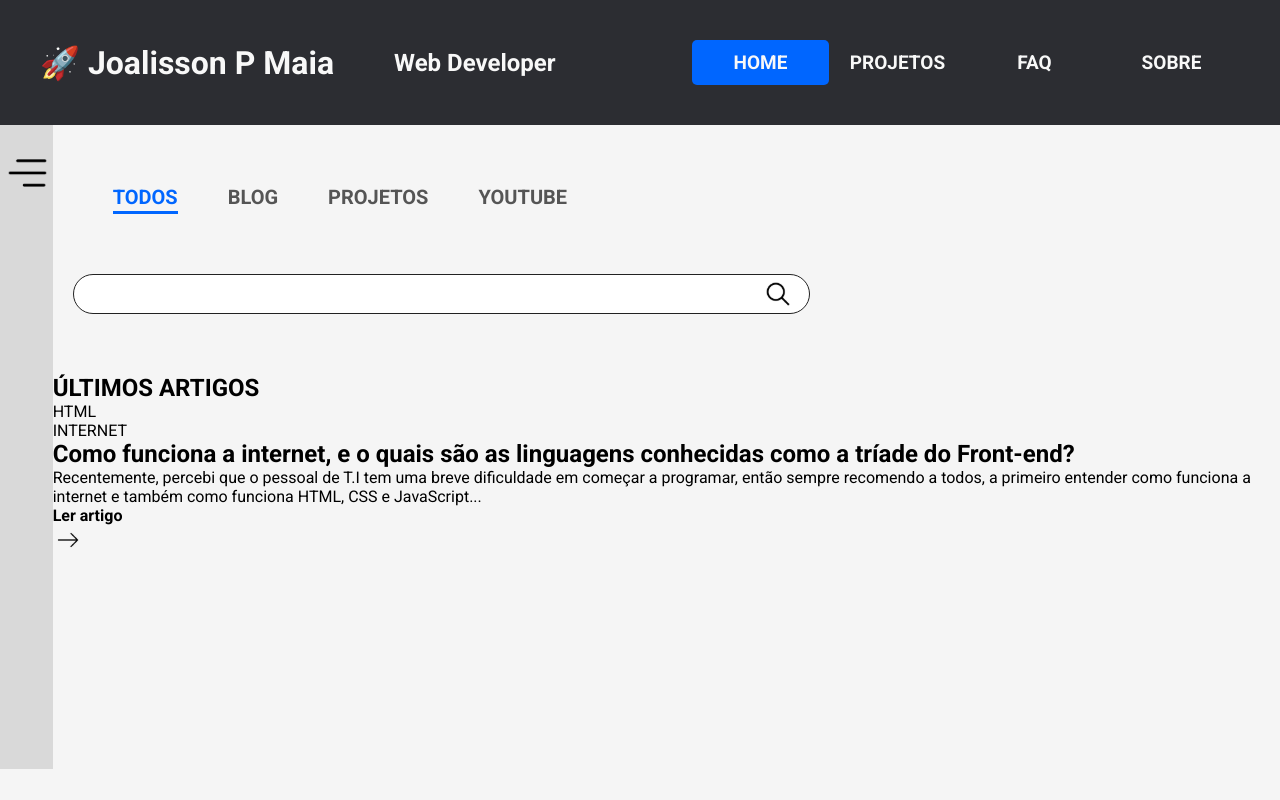
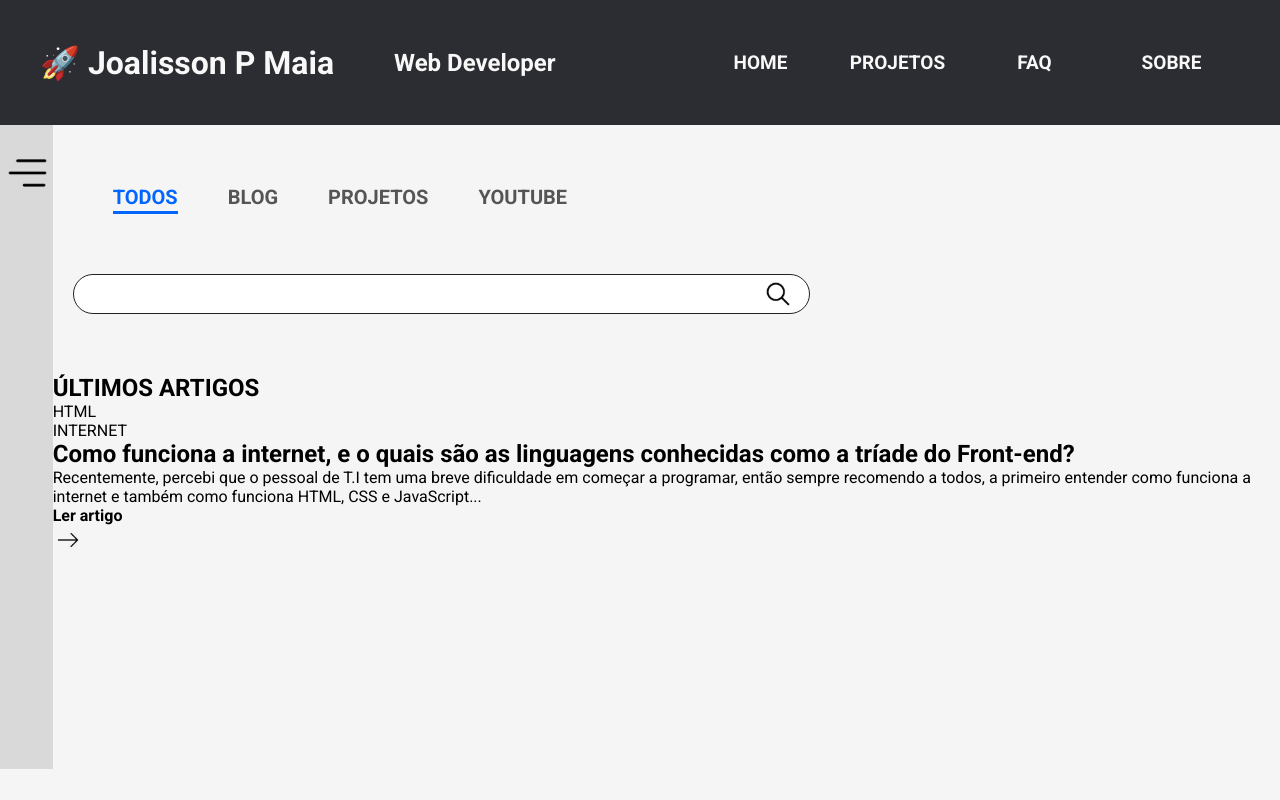
Before and after one commit to Namibo06/portifolio-atual-angular, an Angular app: page / in a window 1280 px wide. Built offline with nearby package versions, Linux system fonts and the light colour scheme.

Commit message:
refactor: removed directive, and added logic by routerLinkActive

```diff
--- a/src/app/shared/header/header/header.component.html
+++ b/src/app/shared/header/header/header.component.html
@@ -10,20 +10,20 @@
     </div><!--header__logo__work-->
 
     <nav>
-        <a [routerLink]="['/home']" (click)="activedLink('home')">
-            <button type="button" [ngClass]="linkActive === 'home' ? 'active__link__header' : ''">HOME</button>
+        <a [routerLink]="['/home']" routerLinkActive="active__link__header" (click)="activedLink('home')">
+            <button type="button">HOME</button>
         </a>
 
-        <a [routerLink]="'/projects'" (click)="activedLink('project')">
-            <button type="button" [ngClass]="linkActive === 'project' ? 'active__link__header' : ''">PROJETOS</button>
+        <a [routerLink]="['/projects']" routerLinkActive="active__link__header" (click)="activedLink('project')">
+            <button type="button" >PROJETOS</button>
         </a>
 
-        <a [routerLink]="'/faq'" (click)="activedLink('faq')">
-            <button type="button" [ngClass]="linkActive === 'faq' ? 'active__link__header' : ''">FAQ</button>
+        <a [routerLink]="['/faq']" routerLinkActive="active__link__header" (click)="activedLink('faq')">
+            <button type="button" >FAQ</button>
         </a>
 
-        <a [routerLink]="'/about'" (click)="activedLink('about')">
-            <button type="button" [ngClass]="linkActive === 'about' ? 'active__link__header' : ''">SOBRE</button>
+        <a [routerLink]="['/about']" routerLinkActive="active__link__header" (click)="activedLink('about')">
+            <button type="button">SOBRE</button>
         </a>
     </nav>
 </div><!--header__container-->
--- a/src/app/shared/header/header/header.component.scss
+++ b/src/app/shared/header/header/header.component.scss
@@ -25,6 +25,11 @@
     margin: 0px 60px;
 }
 
+.header__container nav > a{
+    padding: 10px 0;
+    border-radius: 5px;
+}
+
 .header__container nav > a > button{
     width: 137px;
     height: 45px;
--- a/src/app/shared/header/header/header.component.ts
+++ b/src/app/shared/header/header/header.component.ts
@@ -1,4 +1,5 @@
 import { Component, OnInit } from '@angular/core';
+import { Router } from '@angular/router';
 
 @Component({
   selector: 'app-header',
@@ -8,11 +9,14 @@ import { Component, OnInit } from '@angular/core';
 export class HeaderComponent implements OnInit{
   linkActive: string = "";
 
+  constructor(private router: Router) {}
+
   ngOnInit(): void {
     this.activedLink('home');
   }
 
   activedLink(nameLink: string){
     this.linkActive = nameLink;
+
   }
 }
```
